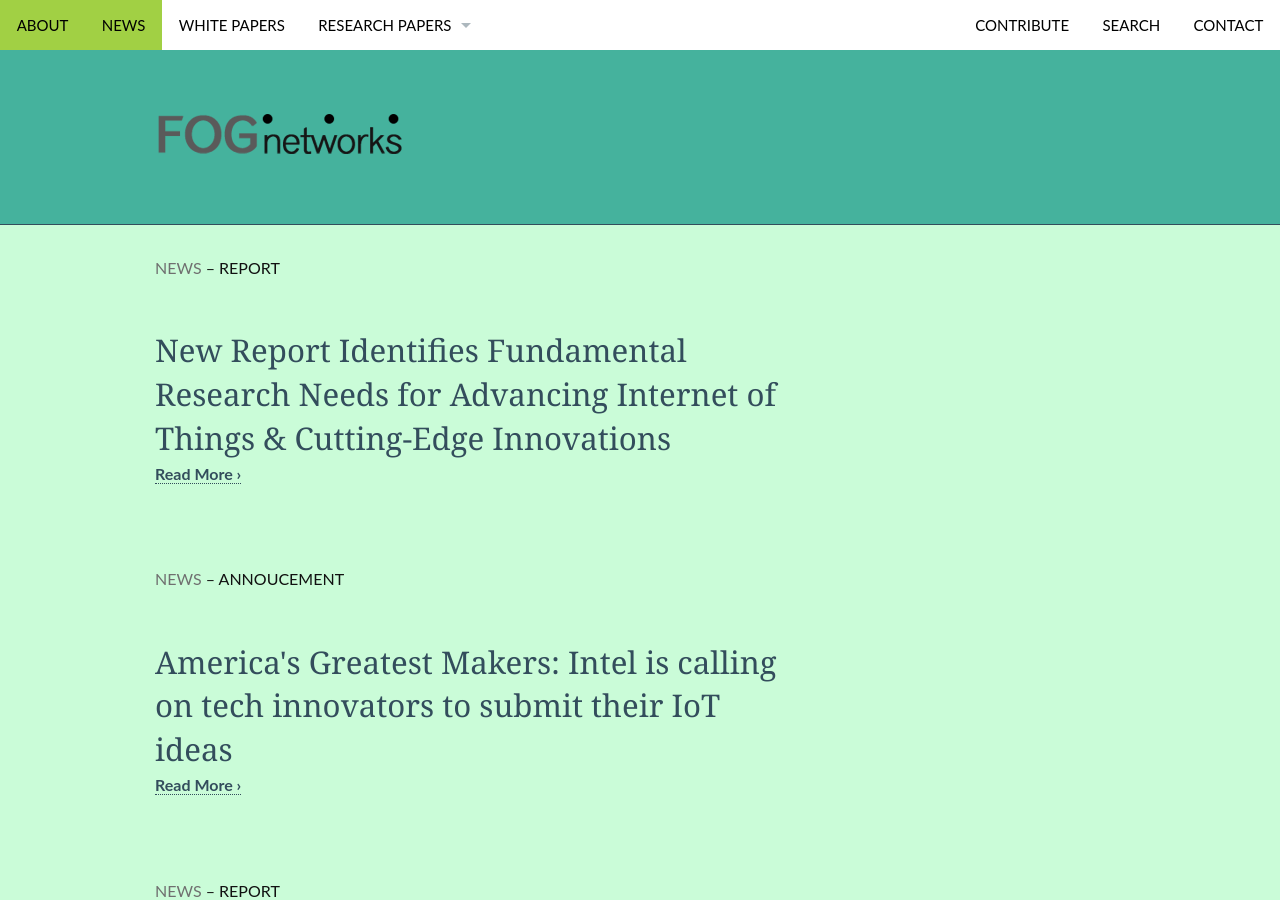
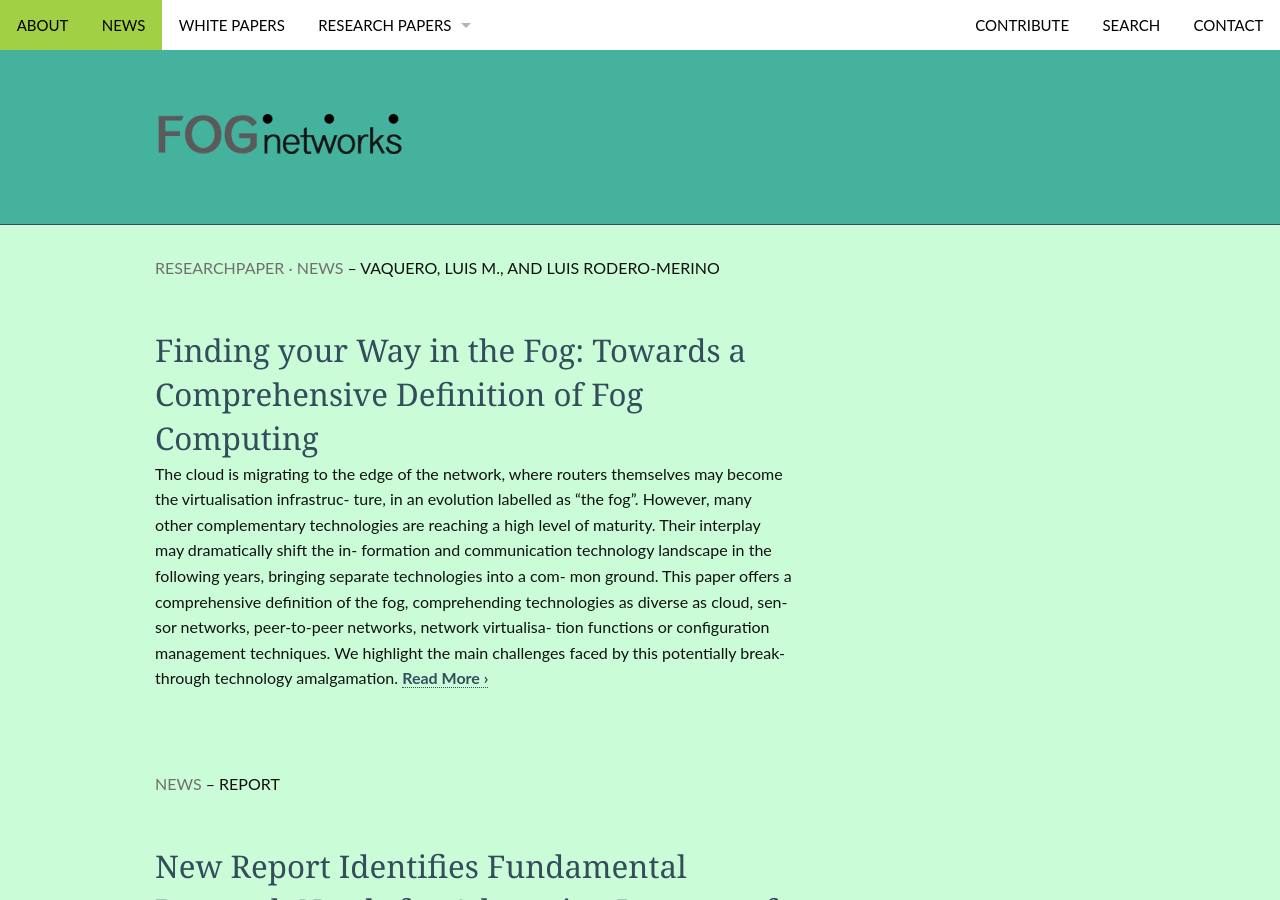
Before and after one commit to fogresearch/fogresearch.github.io, a Jekyll site: the page built from news/index.html, in a window 1280 px wide and 900 px high. Built offline with Jekyll 4.4.1, drawn with Linux system fonts in a browser that asks for light colours; the list of posts is cut into pages by our own code.

Commit message:
minor edit

```diff
--- a/_posts/papers/fogiot/2015-09-23-paper16.md
+++ b/_posts/papers/fogiot/2015-09-23-paper16.md
@@ -6,6 +6,7 @@ teaser: "The cloud is migrating to the edge of the network, where routers themse
 
 categories:
     - researchpaper
+    - news
 tags:
     - fogiot
 
```
